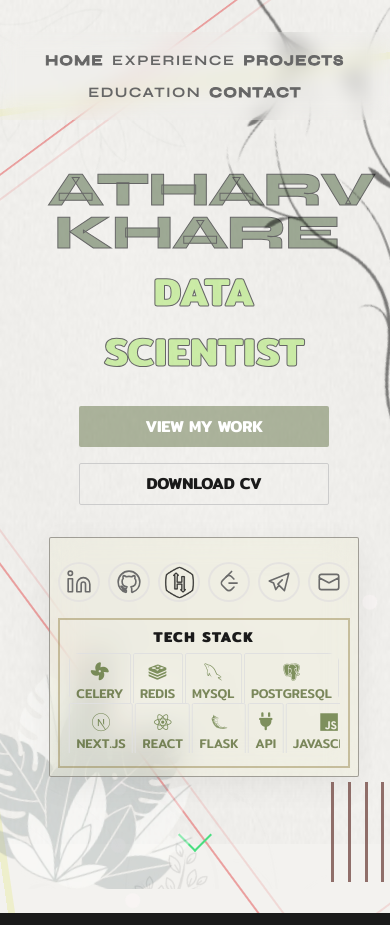
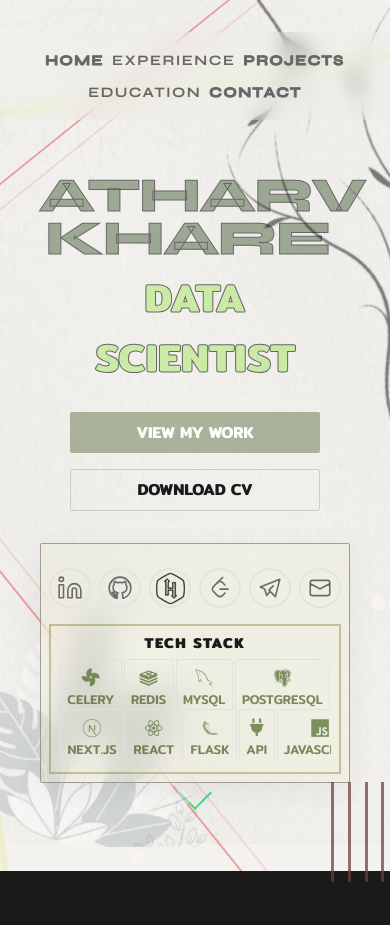
Before and after one commit to 1mystic/myst-portfolio, a website: page index.html in a window 390 px wide. Shown: the top 925 px of the page. Drawn offline with nearby package versions, Linux system fonts and the light colour scheme; files whose address does not match are found by name; a web font is replaced by a local one.

Commit message:
fixed-hero

```diff
--- a/styles.css
+++ b/styles.css
@@ -2729,6 +2729,13 @@ p {
 }
 
 @media (max-width: 480px) {
+  .hero {
+    min-height: 100%;
+    width: 100%;
+    display: flex;
+    padding : 1rem;
+    padding-top: 126px;
+  }
   .hero-content {
     position: relative;
     margin: 1rem;
```
